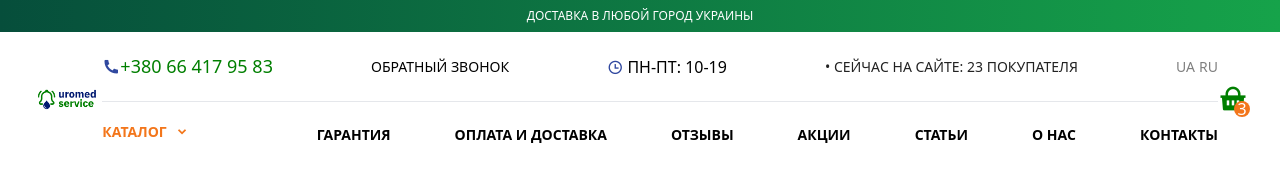
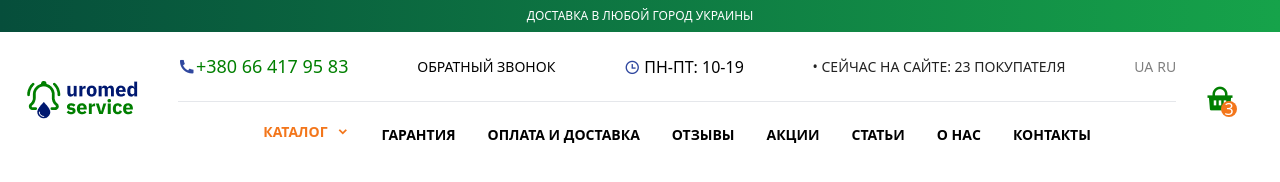
Before and after one commit to abdukomilov/uromed-service, a website: page index.html in a window 1280 px wide. Drawn offline with nearby package versions, Linux system fonts and the light colour scheme.

Commit message:
bkdsbhjdb

```diff
--- a/index.html
+++ b/index.html
@@ -14,8 +14,8 @@
 <body>
     <div class="hidden md:block bg-gradient-to-r from-emerald-900 to-green-600 py-2 text-center font-normal font-sans text-xs uppercase text-white">Доставка в любой город Украины</div>
     <nav class="container flex justify-between py-5 mx-auto items-center">
-        <a href="#"><img src="./img/UMS logo2p 1.png" alt="" class="flex-shrink-0 w-24 lg:w-full"></a>
-        <div class="flex  flex-col items-center">
+        <a href="#"><img src="./img/UMS logo2p 1.png" alt="" class="flex-shrink-0"></a>
+        <div class="flex  flex-col items-center w-[80%]">
             <div class="hidden lg:flex border-b items-center pb-5 lg:justify-between w-full ">
                 <a href="tel:+380 66 417 95 83" class="text-[#007F00] text-lg font-sans"><i class="ri-phone-fill text-[#30489F]"></i>+380 66 417 95 83</a>
                 <a href="#" class="font-sans text-sm uppercase">Обратный звонок</a>
@@ -23,7 +23,7 @@
                 <p class="text-[#222] text-sm font-sans">• СЕЙЧАС НА САЙТЕ: <span>23</span> ПОКУПАТЕЛЯ</p>
                 <div class="flex items-center gap-1"><a href="#" class="text-sm opacity-50 hover:opacity-100 hover:border-b-2 border-[#007F00]">UA</a><a href="#" class="text-sm opacity-50 hover:opacity-100 hover:border-b-2 border-[#007F00]">RU</a></div>
             </div>
-            <div class="flex gap-4 lg:gap-10 xl:gap-16 pt-5">
+            <div class="flex lg:pt-5">
                 <ul class="menu">
                     <li>
                         <a href="#" class="flex font-bold text-sm text-[#F3761B] gap-2 font-sans uppercase">Каталог <i class="ri-arrow-down-s-line"></i></a>
@@ -37,7 +37,7 @@
                     </li>
                 </ul>
                 <input type="checkbox" name="" id="check" class="hidden">
-                <ul class="flex fixed shadow-lg top-0 z-10  w-[320px] lg:w-auto gap-8 duration-500 lg:shadow-none -right-full h-screen lg:gap-6 xl:gap-16 flex-col lg:flex-row lg:static lg:h-auto bg-white">
+                <ul class="flex fixed shadow-lg top-0 z-10  w-[320px] lg:w-auto gap-8 duration-500 lg:shadow-none -right-full h-screen flex-col lg:flex-row lg:static lg:h-auto bg-white">
                     <label for="check">
                         <i class="ri-close-circle-line block lg:hidden"></i>
                     </label>
@@ -56,7 +56,7 @@
             <span class="w-4 inline-block h-4 flex justify-center items-center absolute rounded-full top-5 left-4 text-white bg-[#F3761B]">3</span>
         </div>
         <label for="check">
-            <i class="ri-menu-3-line block lg:hidden"></i>
+            <i class="ri-menu-3-line block lg:hidden ml-5"></i>
         </label>
     </nav>
     <main>
--- a/tailwind.config.js
+++ b/tailwind.config.js
@@ -4,7 +4,7 @@ tailwind.config = {
     container: {
       padding: {
         DEFAULT: '10px',
-        sm:'2rem'
+        sm:'1rem'
       },
     },
     extend: {
```
